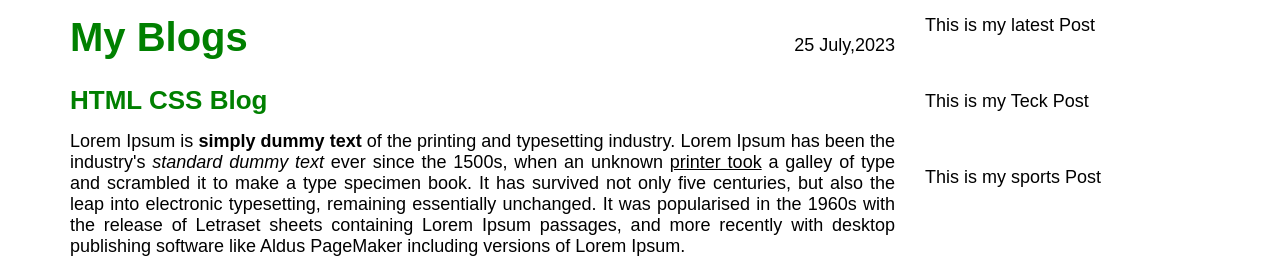
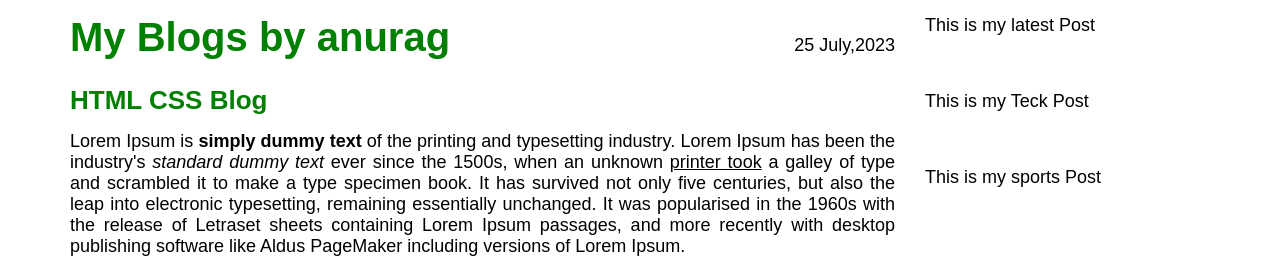
Before and after one commit to Ritesh2019/myBlog, a plain HTML site: page index.html in a window 1280 px wide. Shown: the top 258 px of the page. Drawn offline with Linux system fonts and the light colour scheme.

Commit message:
Update index.html
by anurag

```diff
--- a/index.html
+++ b/index.html
@@ -7,7 +7,7 @@
    <body>
     <div class="container">
         <div class="main-post">
-        <h1>My Blogs</h1>
+        <h1>My Blogs by anurag</h1>
             <p class="date">25 July,2023</p>
         <h2>HTML CSS Blog</h2>
         <p class="main-text">Lorem Ipsum is <strong>simply dummy text</strong> of the printing and typesetting industry. Lorem Ipsum has been the industry's <em>standard dummy text</em> ever since the 1500s, when an unknown <u>printer took</u> a galley of type and scrambled it to make a type specimen book. It has survived not only five centuries, but also the leap into electronic typesetting, remaining essentially unchanged. It was popularised in the 1960s with the release of Letraset sheets containing Lorem Ipsum passages, and more recently with desktop publishing software like Aldus PageMaker including versions of Lorem Ipsum.</p>
```
